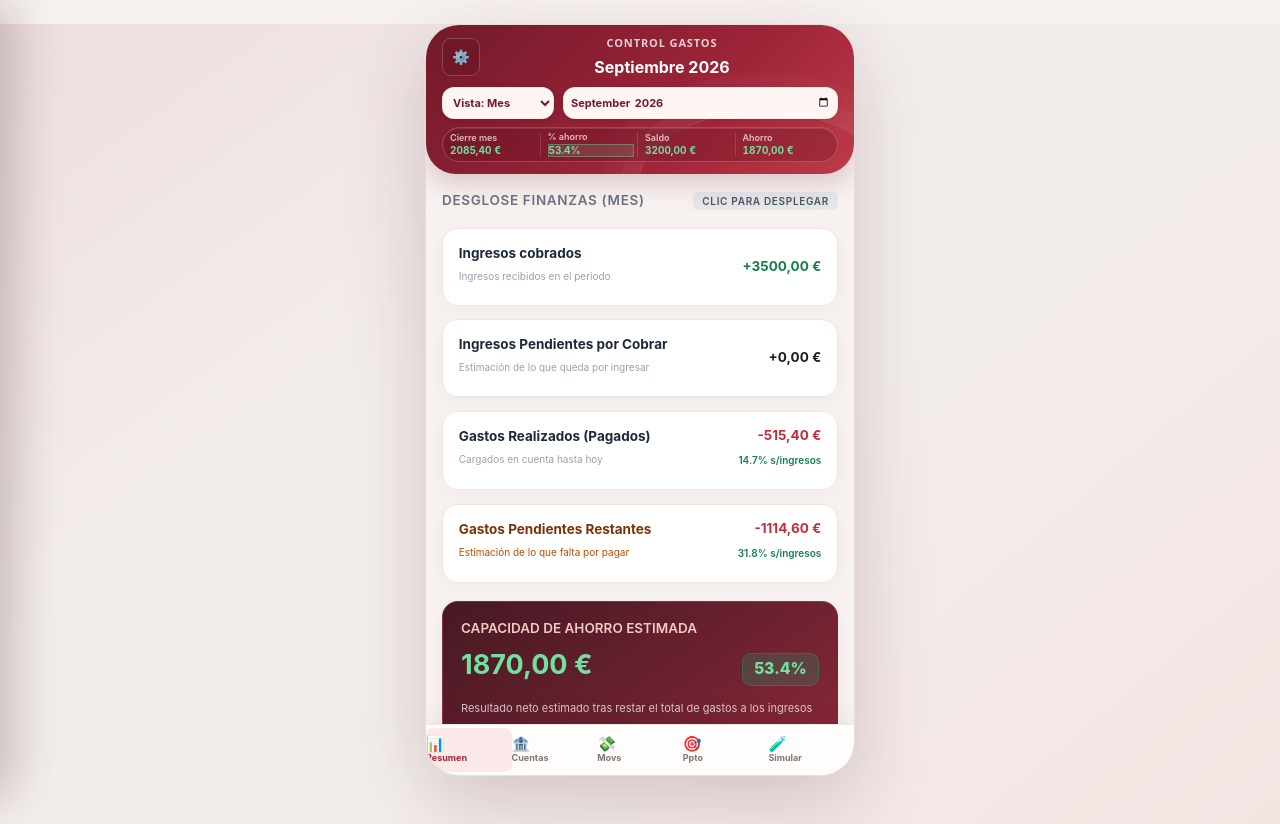
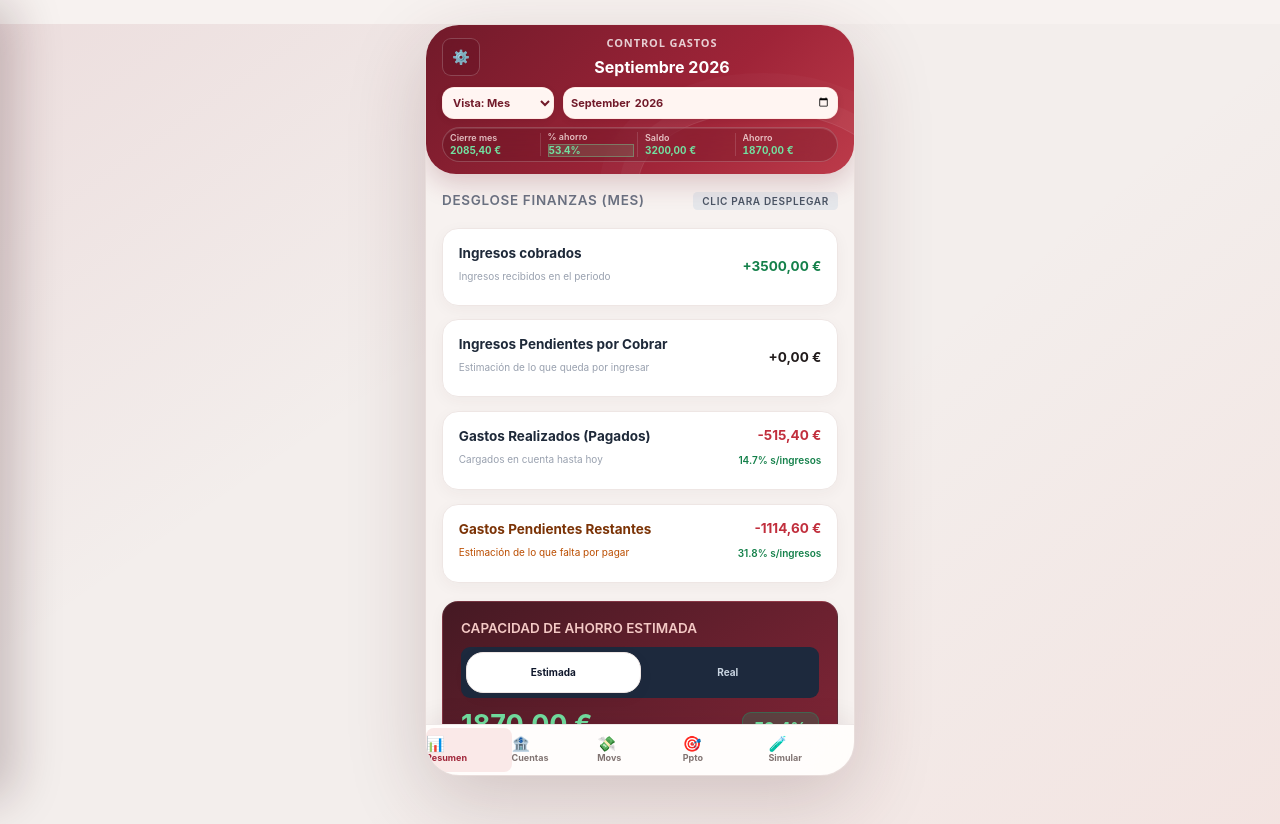
Before and after one commit to pablovin21/finanzas_pwa_v2, a website built with Vite: page index.html in a window 1280 px wide. Built offline with nearby package versions, Linux system fonts and the light colour scheme.

Commit message:
Nuevo boton resumen

```diff
--- a/index.html
+++ b/index.html
@@ -152,12 +152,16 @@
           </div>
 
           <div class="bg-slate-900 text-white p-4 rounded-xl shadow-md space-y-2">
-            <h3 class="text-xs font-semibold text-slate-400 uppercase tracking-wider">Capacidad de Ahorro Estimada</h3>
+            <h3 class="text-xs font-semibold text-slate-400 uppercase tracking-wider" id="analisis-ahorro-titulo">Capacidad de ahorro estimada</h3>
+            <div class="flex w-full rounded-lg bg-slate-800 p-1" role="group" aria-label="Vista de capacidad de ahorro">
+              <button type="button" id="btn-ahorro-estimada" aria-pressed="true" onclick="cambiarVistaCapacidadAhorro('ESTIMADA')" class="flex-1 rounded-md bg-white px-3 py-1.5 text-[10px] font-bold text-slate-900 shadow-sm transition">Estimada</button>
+              <button type="button" id="btn-ahorro-real" aria-pressed="false" onclick="cambiarVistaCapacidadAhorro('REAL')" class="flex-1 rounded-md px-3 py-1.5 text-[10px] font-bold text-slate-300 transition hover:text-white">Real</button>
+            </div>
             <div class="flex justify-between items-baseline">
               <span class="text-2xl font-bold text-emerald-400" id="analisis-ahorro-importe">0,00 €</span>
               <span class="text-sm font-extrabold bg-emerald-500/20 text-emerald-300 border border-emerald-500/30 px-2.5 py-1 rounded-lg" id="analisis-ahorro-pct">0%</span>
             </div>
-            <p class="text-[11px] text-slate-400">Resultado neto estimado tras restar el total de gastos a los ingresos previstos.</p>
+            <p class="text-[11px] text-slate-400" id="analisis-ahorro-descripcion">Resultado neto estimado tras restar el total de gastos a los ingresos previstos.</p>
           </div>
         </section>
 
--- a/src/main.js
+++ b/src/main.js
@@ -6,6 +6,7 @@ const STORE_NAME = 'appState';
 
 let dbPromise;
 let vistaActual = 'MES';
+let vistaCapacidadAhorro = 'ESTIMADA';
 let periodoSeleccionado = new Date().toISOString().slice(0, 7);
 let simPresupuestos = [];
 let simCuentas = [];
@@ -241,6 +242,8 @@ function calcularFinanzas() {
   const forecast = saldoRealPropio + ingresosPendientesTotal - gastosPendientesTotal;
   const capacidadAhorroImporte = ingresosTotalesPrevisibles - gastosTotalesPrevisibles;
   const capacidadAhorroPct = ingresosTotalesPrevisibles > 0 ? (capacidadAhorroImporte / ingresosTotalesPrevisibles) * 100 : 0;
+  const capacidadAhorroReal = ingresosReales - gastosReales;
+  const capacidadAhorroRealPct = ingresosReales > 0 ? (capacidadAhorroReal / ingresosReales) * 100 : 0;
   const pctGastosReales = ingresosTotalesPrevisibles > 0 ? (gastosReales / ingresosTotalesPrevisibles) * 100 : 0;
   const pctGastosPendientes = ingresosTotalesPrevisibles > 0 ? (gastosPendientesTotal / ingresosTotalesPrevisibles) * 100 : 0;
 
@@ -254,8 +257,7 @@ function calcularFinanzas() {
   setSignedAmount('resumen-gastos-pendientes', gastosPendientesTotal, '-', true);
   setSignedValue('pct-gastos-reales', `${pctGastosReales.toFixed(1)}% s/ingresos`, pctGastosReales);
   setSignedValue('pct-gastos-pendientes', `${pctGastosPendientes.toFixed(1)}% s/ingresos`, pctGastosPendientes);
-  setSignedAmount('analisis-ahorro-importe', capacidadAhorroImporte);
-  setSignedValue('analisis-ahorro-pct', `${capacidadAhorroPct.toFixed(1)}%`, capacidadAhorroPct);
+  renderCapacidadAhorro(capacidadAhorroImporte, capacidadAhorroPct, capacidadAhorroReal, capacidadAhorroRealPct);
 
   renderAcordeon('det-ingresos-totales', desgloseIngresosCobrados, ingresosReales, 'text-emerald-700');
   renderAcordeon('det-ingresos-pendientes', desgloseIngresosPendientes, ingresosTotalesPrevisibles, 'text-emerald-600');
@@ -268,6 +270,36 @@ function calcularFinanzas() {
   renderConfiguracion();
   actualizarSelectoresCategorias();
   actualizarSelectoresCuentas();
+}
+
+function cambiarVistaCapacidadAhorro(vista) {
+  if (vista !== 'ESTIMADA' && vista !== 'REAL') return;
+  vistaCapacidadAhorro = vista;
+  calcularFinanzas();
+}
+
+function renderCapacidadAhorro(estimada, porcentajeEstimado, real, porcentajeReal) {
+  const esReal = vistaCapacidadAhorro === 'REAL';
+  const importe = esReal ? real : estimada;
+  const porcentaje = esReal ? porcentajeReal : porcentajeEstimado;
+  const etiqueta = esReal ? 'real' : 'estimada';
+
+  document.getElementById('analisis-ahorro-titulo').innerText = `Capacidad de ahorro ${etiqueta}`;
+  document.getElementById('analisis-ahorro-descripcion').innerText = esReal
+    ? 'Ingresos cobrados menos gastos realizados en el periodo.'
+    : 'Resultado neto estimado tras restar el total de gastos a los ingresos previstos.';
+  setSignedAmount('analisis-ahorro-importe', importe);
+  setSignedValue('analisis-ahorro-pct', `${porcentaje.toFixed(1)}%`, porcentaje);
+
+  ['ESTIMADA', 'REAL'].forEach(vista => {
+    const boton = document.getElementById(`btn-ahorro-${vista.toLowerCase()}`);
+    const activo = vista === vistaCapacidadAhorro;
+    boton.setAttribute('aria-pressed', String(activo));
+    boton.classList.toggle('bg-white', activo);
+    boton.classList.toggle('text-slate-900', activo);
+    boton.classList.toggle('shadow-sm', activo);
+    boton.classList.toggle('text-slate-300', !activo);
+  });
 }
 
 function renderAcordeon(containerId, datosObj, totalIngresos, colorTexto, esGasto = false) {
@@ -1088,6 +1120,7 @@ window.toggleAcordion = toggleAcordion;
 window.switchTab = switchTab;
 window.cambiarVistaTemporal = cambiarVistaTemporal;
 window.cambiarPeriodo = cambiarPeriodo;
+window.cambiarVistaCapacidadAhorro = cambiarVistaCapacidadAhorro;
 window.resetSimulacion = resetSimulacion;
 window.actualizarSimPresupuesto = actualizarSimPresupuesto;
 window.actualizarSimCuenta = actualizarSimCuenta;
```
